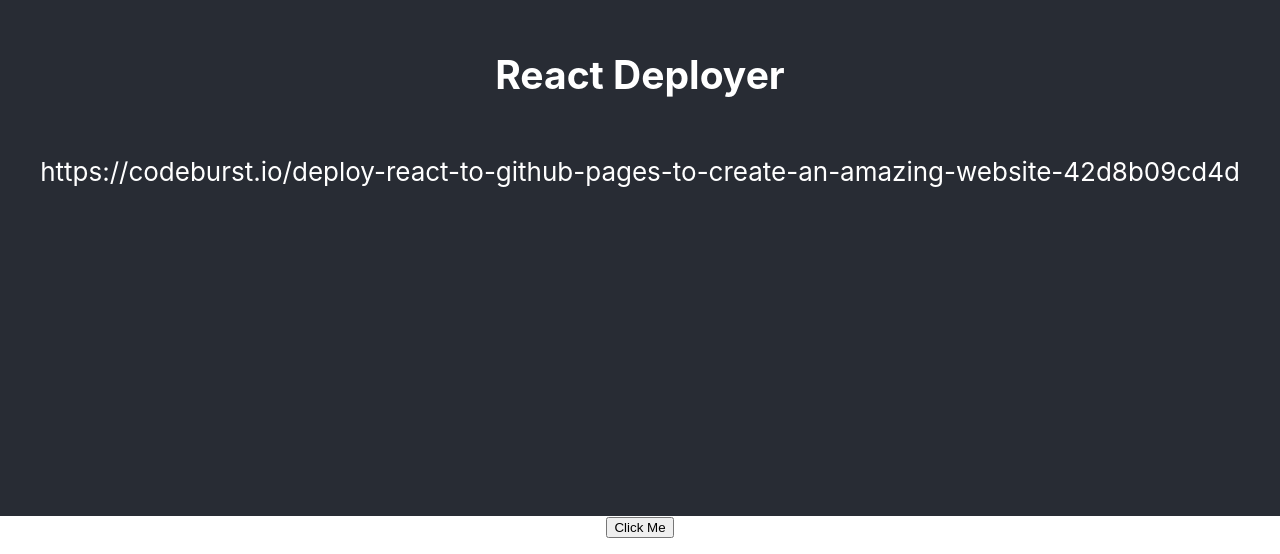
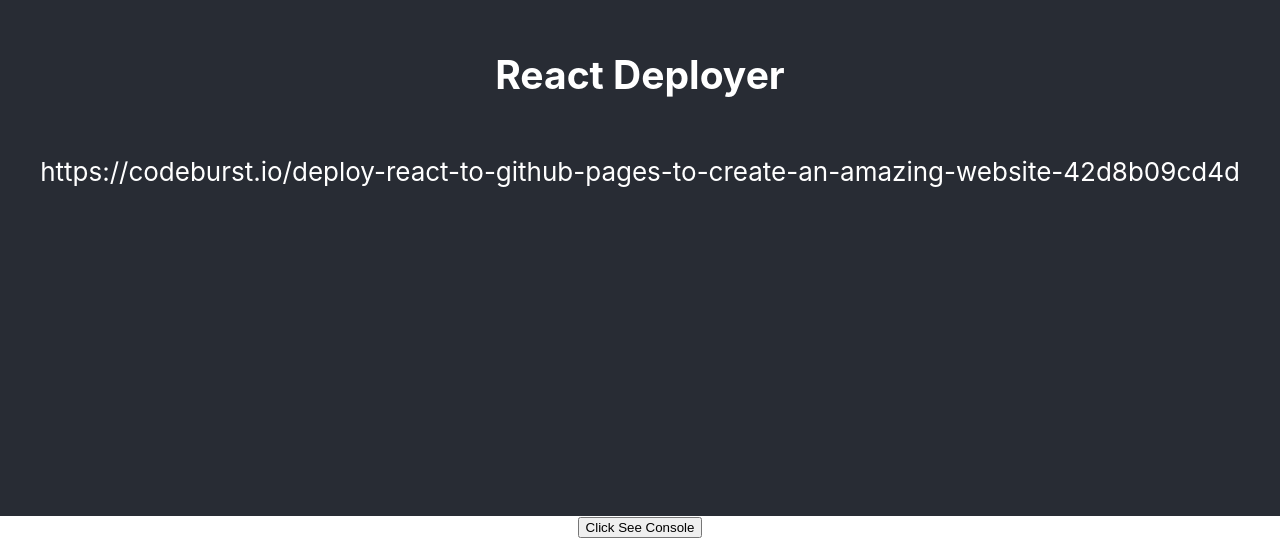
Before and after one commit to bayon/deployer, a React (Create React App) app: page / in a window 1280 px wide. Shown: the part 284-838 px from the top of the page. Built offline with nearby package versions, Linux system fonts and the light colour scheme.

Commit message:
now call forteworks api

```diff
--- a/src/App.js
+++ b/src/App.js
@@ -12,16 +12,12 @@ class App extends Component {
     this.handleClick = this.handleClick.bind(this)
   }
   /*
-  handleClick () {
-    console.log('Success!')
-    axios.get('https://api.github.com/users/bayon')
-    .then(response =>  this.setState({username: response.data.name}))
-
+ http://www.forteworks.com/api/contacts_server.php
   }*/
   handleClick () {
     console.log('Success!')
-    axios.get('https://api.github.com/users/bayon')
-    .then(response =>  this.setState({username: response.data.name}))
+    axios.get('http://www.forteworks.com/api/contacts_server.php')
+    .then(response =>  console.log(response.data))
 
   }
   render() {
@@ -32,8 +28,8 @@ class App extends Component {
           <p>https://codeburst.io/deploy-react-to-github-pages-to-create-an-amazing-website-42d8b09cd4d</p>
         </header>
         <div className='button__container'>
-        <button className='button'  onClick={this.handleClick}>Click Me</button>
-        <p>{this.state.username}</p>
+        <button className='button'  onClick={this.handleClick}>Click See Console</button>
+
       </div>
       </div>
     );
```
